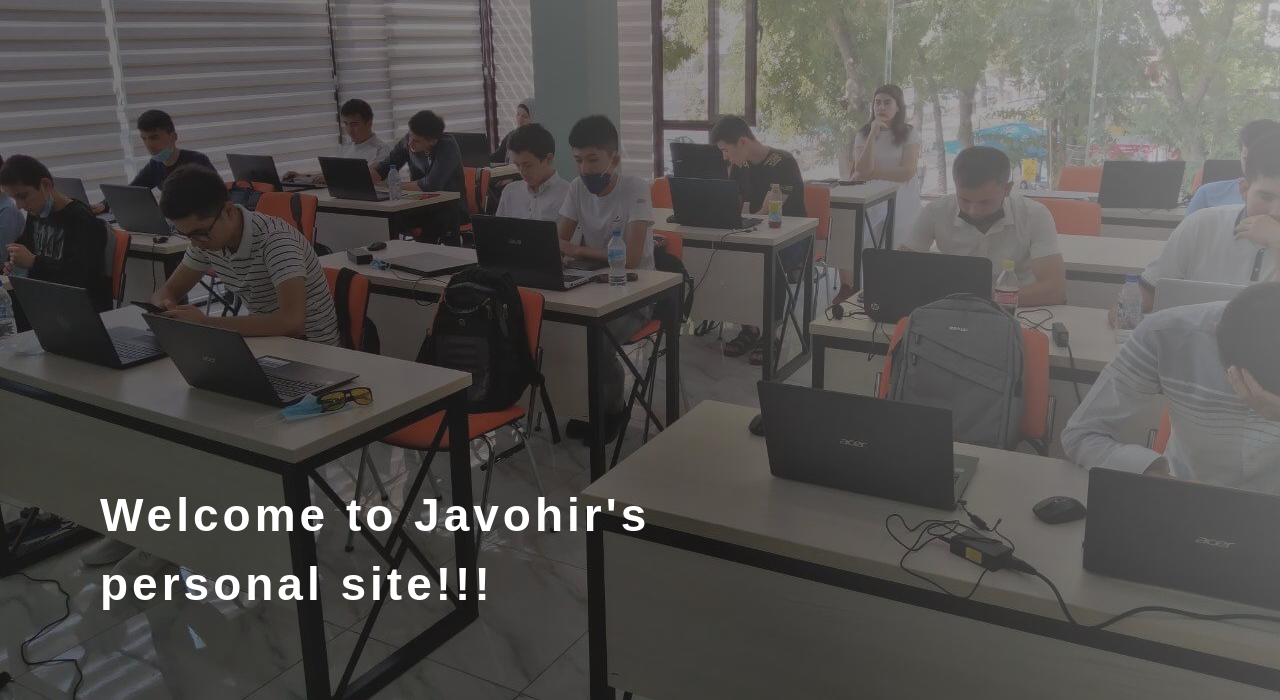
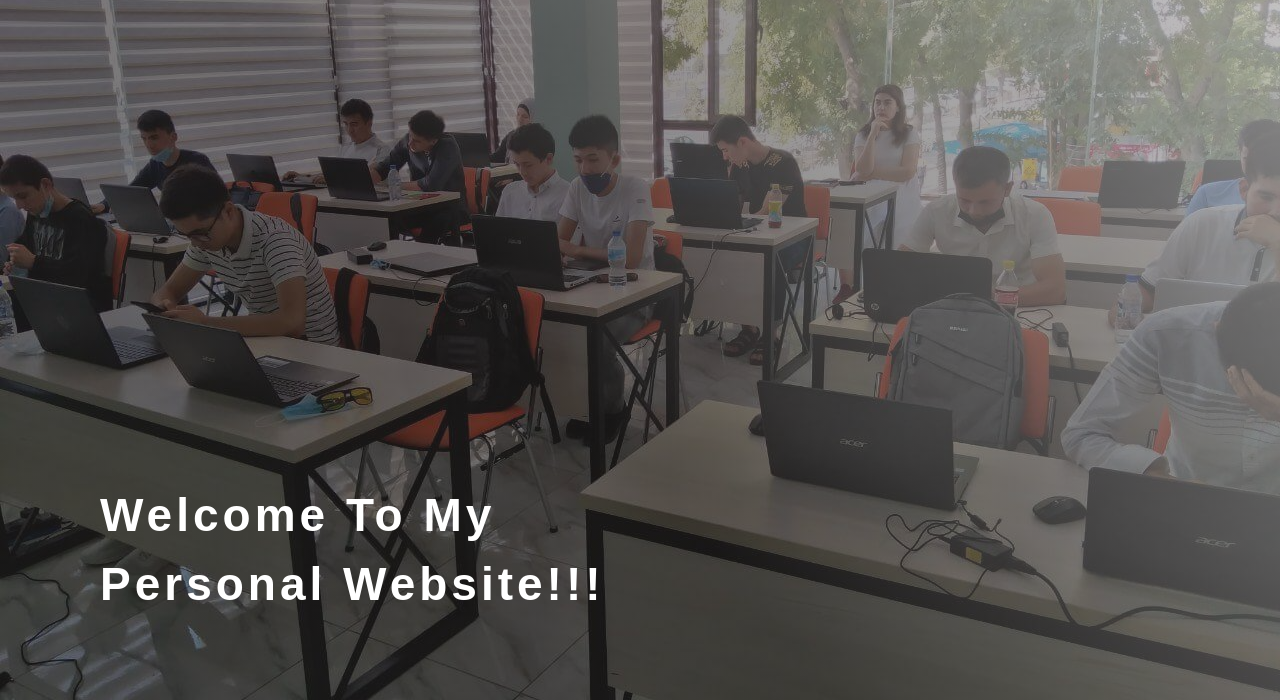
Before and after one commit to javohir1993/my-personal-website, a plain HTML site: page index.html in a window 1280 px wide. Shown: the part 100-800 px from the top of the page. Drawn offline with Linux system fonts and the light colour scheme; files that its build step writes are made by us from their sources; a web font is replaced by a local one.

Commit message:
Change in main text

```diff
--- a/css/styles.css
+++ b/css/styles.css
@@ -249,8 +249,9 @@ img {
 }
 
 .title {
+  width: 515px;
   color: #fff;
   font-size: 46px;
   letter-spacing: 4px;
-  /* text-align: center; */
+  text-transform: capitalize;
 }
--- a/index.html
+++ b/index.html
@@ -3,7 +3,7 @@
 <head>
   <meta charset="UTF-8">
   <meta name="viewport" content="width=device-width, initial-scale=1.0">
-  <title>Welcome My Portfolio!!!</title>
+  <title>Welcome To My Portfolio!!!</title>
   <link rel="stylesheet" href="css/styles.min.css">
   <link rel="stylesheet" href="css/normalize.css">
   <link rel="stylesheet" href="css/styles.css">
@@ -79,7 +79,7 @@
 
   <div class="my-portfolio-bgi">
     <div class="title-div">
-      <h1 class="title">Welcome to Javohir's personal site!!!</h1>
+      <h1 class="title">Welcome to my personal website!!!</h1>
     </div>
   </div>
 
```
